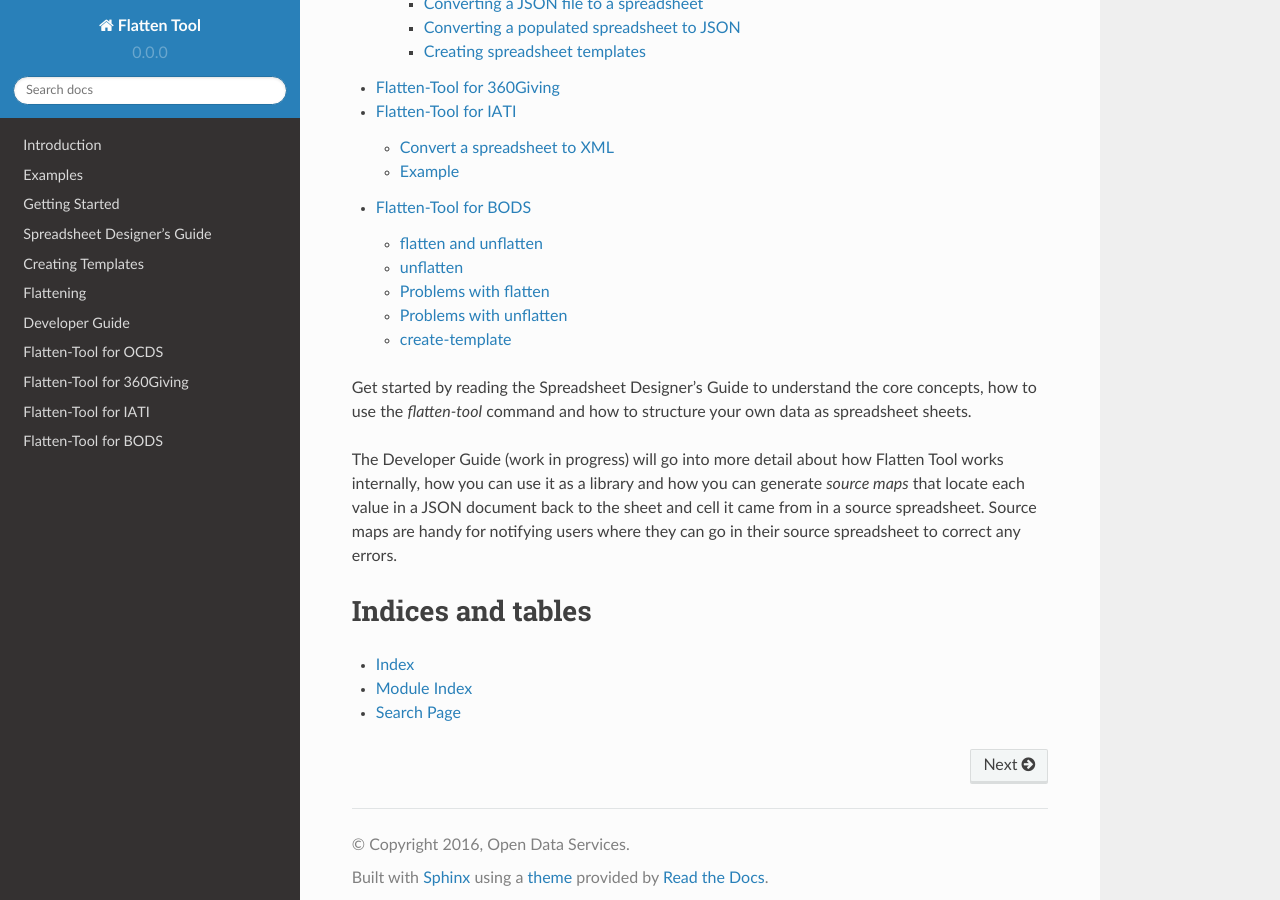
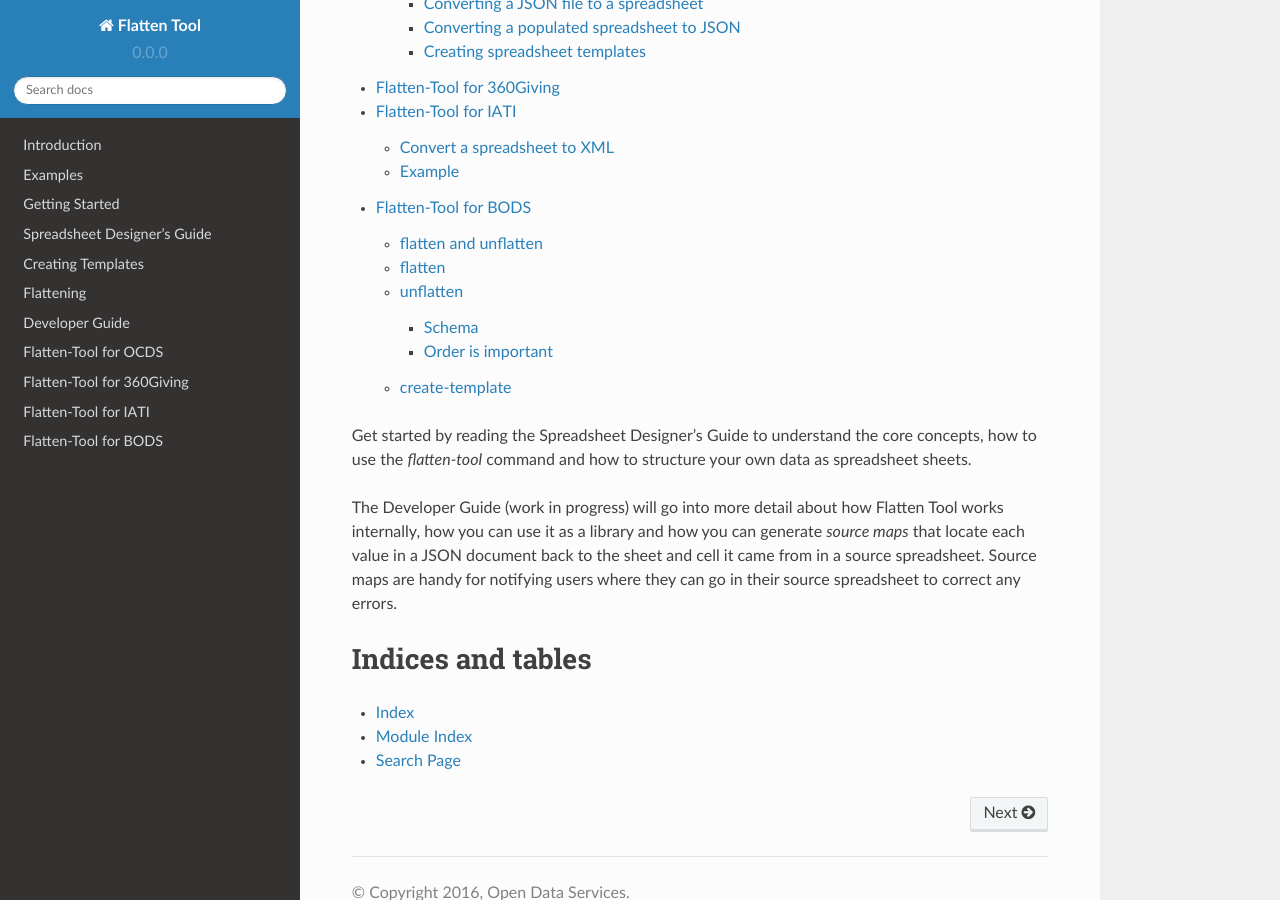
Before and after one commit to OpenDataServices/flatten-tool, a Sphinx documentation site: the page built from docs/index.rst, in a window 1280 px wide and 900 px high, scrolled down 3137 px. Built offline with Sphinx 7.4.7 and the Read the Docs theme 2.0.0, drawn with Linux system fonts in a browser that asks for light colours; some of the changed lines change nothing that is shown.

Commit message:
Docs Page - combine 2 sections into one with sub-headings

```diff
--- a/docs/usage-bods.rst
+++ b/docs/usage-bods.rst
@@ -1,8 +1,8 @@
 Flatten-Tool for BODS
-=====================
++++++++++++++++++++++
 
 flatten and unflatten
----------------------
+=====================
 
 This data standard has a list as the root element,
 as opposed to other standards where the root element is a dict with meta data and a list of data.
@@ -16,21 +16,8 @@
     flatten-tool unflatten -f csv --root-is-list --id-name=statementID -o examples/bods-one-unflattened.json examples/bods-one-flatten
 
 
-
-unflatten
----------
-
-As well as the options above, also pass the `--schema` option so that types are set correctly. Note the boolean and the integer in the output.
-
-.. literalinclude:: ../examples/bods/unflatten/cmd.txt
-   :language: bash
-
-.. literalinclude:: ../examples/bods/unflatten/expected/out.json
-   :language: json
-
-
-Problems with flatten
----------------------
+flatten
+=======
 
 This data standard has three types of statement - `entityStatement`, `personStatement` or `ownershipOrControlStatement`.
 When using flatten, the spreadsheets produced can become very mixed up.
@@ -76,8 +63,23 @@
     flatten-tool flatten --sheet-prefix=2_entity_ --filter-field=statementType --filter-value=entityStatement -f xlsx -o example1/part2.xlsx example1.json --root-is-list --id-name=statementID
     flatten-tool flatten --sheet-prefix=3_ownership_ --filter-field=statementType --filter-value=ownershipOrControlStatement -f xlsx -o example1/part3.xlsx example1.json --root-is-list --id-name=statementID
 
-Problems with unflatten
------------------------
+unflatten
+=========
+
+Schema
+------
+
+As well as the options above, also pass the `--schema` option so that types are set correctly. Note the boolean and the integer in the output.
+
+.. literalinclude:: ../examples/bods/unflatten/cmd.txt
+   :language: bash
+
+.. literalinclude:: ../examples/bods/unflatten/expected/out.json
+   :language: json
+
+
+Order is important
+------------------
 
 In the BODS schema, statements must appear in a certain order. Each of the `entityStatements` or `personStatements`
 referenced by a particular `ownershipOrControlStatement` must appear before that particular statement in the ordered array.
@@ -116,7 +118,7 @@
   *  3main-control-own.csv
 
 create-template
----------------
+===============
 
 You can run this directly on `bods-package.json`:
 
```
